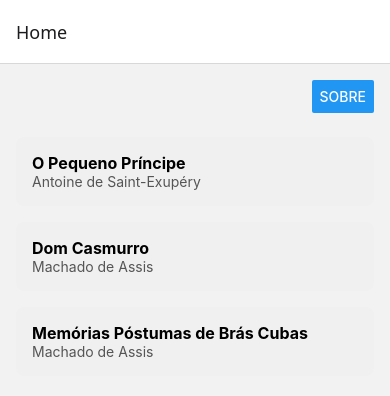
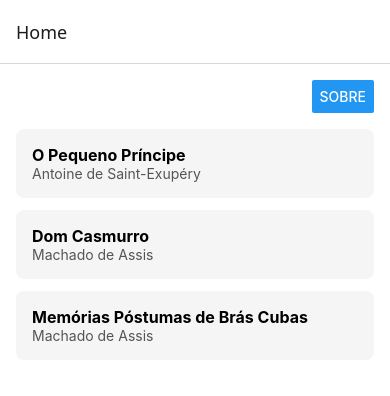
Before and after one commit to EduardoLeal1985/catalogo, a React Native app: screen /Home in a window 390 px wide. Shown: the top 396 px of the page. Built offline with nearby package versions, Linux system fonts and the light colour scheme.

Commit message:
roteiro-estudos-react-native dia 3

```diff
--- a/App.tsx
+++ b/App.tsx
@@ -1,5 +1,7 @@
 import { Routes } from './routes';
+import { ThemeProvider } from 'styled-components';
+import { theme } from './components/Theme';
 
 export default function App() {
-  return <Routes />;
+  return <ThemeProvider theme={theme}><Routes /></ThemeProvider>;
 }
--- /dev/null
+++ b/components/Theme/index.ts
@@ -0,0 +1,13 @@
+export const theme = {
+    colors: {
+        background: '#FFFFFF',
+        text: '#333333',
+        primary: '#007AFF',
+        secondary: '#FF9500',
+    },
+    spacing: {
+        small: 8,
+        medium: 16,
+        large: 24,
+    },
+};
--- a/components/BookCard.tsx
+++ b/components/UI/BookCard/index.tsx
@@ -1,5 +1,7 @@
 import React from 'react';
 import { View, Text, StyleSheet, TouchableOpacity } from 'react-native';
+
+import { BookCardContainer } from './styles';
 
 type Props = {
     title: string;
@@ -9,10 +11,10 @@ type Props = {
 
 export default function BookCard({ title, author, onPress }: Props) {
     return (
-        <TouchableOpacity style={styles.card} onPress={onPress}>
+        <BookCardContainer onPress={onPress}>
             <Text style={styles.title}>{title}</Text>
             <Text style={styles.author}>{author}</Text>
-        </TouchableOpacity>
+        </BookCardContainer>
     );
 }
 
--- /dev/null
+++ b/components/UI/BookCard/styles.ts
@@ -0,0 +1,10 @@
+import styled from 'styled-components/native';
+
+export const BookCardContainer = styled.TouchableOpacity`
+  width: 100%;
+  max-width: 600px;
+  padding: 16px;
+  background-color: #f5f5f5;
+  margin-bottom: 12px;
+  border-radius: 8px;
+`;
--- a/screens/About/index.tsx
+++ b/screens/About/index.tsx
@@ -1,6 +1,6 @@
 import React from 'react';
 import { View, FlatList, StyleSheet } from 'react-native';
-import BookCard from '../../components/BookCard';
+import BookCard from '../../components/UI/BookCard/BookCard';
 import { books } from '../../data/books';
 import { NativeStackScreenProps } from '@react-navigation/native-stack';
 import { RootStackParamList } from '../../routes';
--- a/screens/HomeScreen/index.tsx
+++ b/screens/HomeScreen/index.tsx
@@ -1,6 +1,6 @@
 import React from 'react';
 import { View, FlatList, StyleSheet, Button } from 'react-native';
-import BookCard from '../../components/BookCard';
+import BookCard from '../../components/UI/BookCard';
 import { books } from '../../data/books';
 import { NativeStackScreenProps } from '@react-navigation/native-stack';
 import { RootStackParamList } from '../../routes';
--- a/screens/HomeScreen/styles.ts
+++ b/screens/HomeScreen/styles.ts
@@ -1,11 +1,15 @@
 import styled from 'styled-components/native';
+
+import { theme } from '../../components/Theme';
 
 export const Container = styled.SafeAreaView`
   flex: 1;
   padding: 16px;
+  background-color: ${theme.colors.background};
 `;
 
 export const TopMenu = styled.View`
   margin-bottom: 16px;
   align-items: flex-end;
+  color: ${theme.colors.text};
 `;
```
